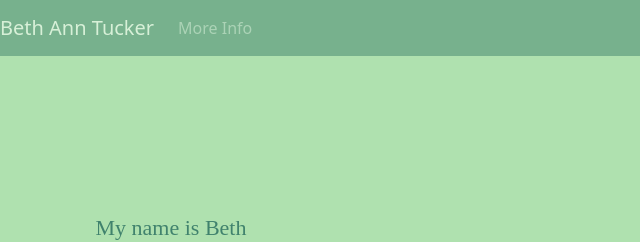
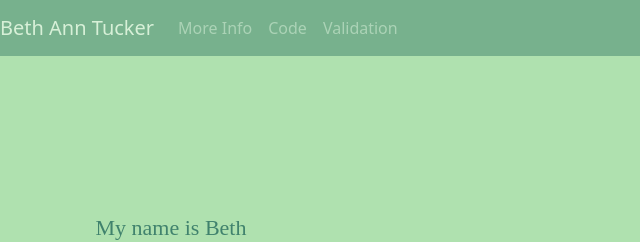
Before and after one commit to beth-ann-tucker/about-me-website, a plain HTML site: page index.html in a window 1280 px wide. Shown: the top 242 px of the page, 0-640 px from the left. Drawn offline with nearby package versions, Linux system fonts and the light colour scheme.

Commit message:
Update index.html

```diff
--- a/index.html
+++ b/index.html
@@ -17,6 +17,12 @@
       <li class="nav-item">
         <a class="nav-link" href="#">More Info</a>
       </li>
+      <li class="nav-item">
+        <a class="nav-link" href="#">Code</a>
+      </li>
+      <li class="nav-item">
+        <a class="nav-link" href="#">Validation</a>
+      </li>
     </ul>
 </nav>
 
```
